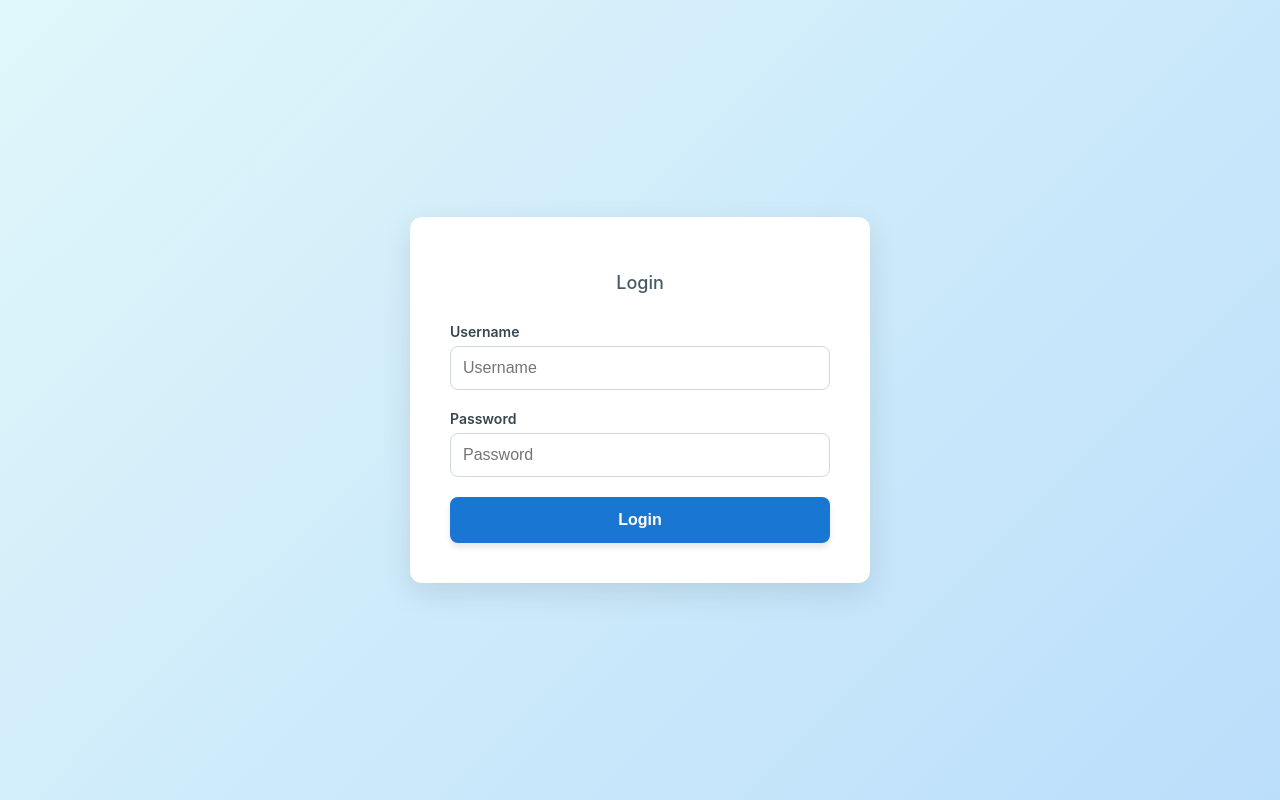
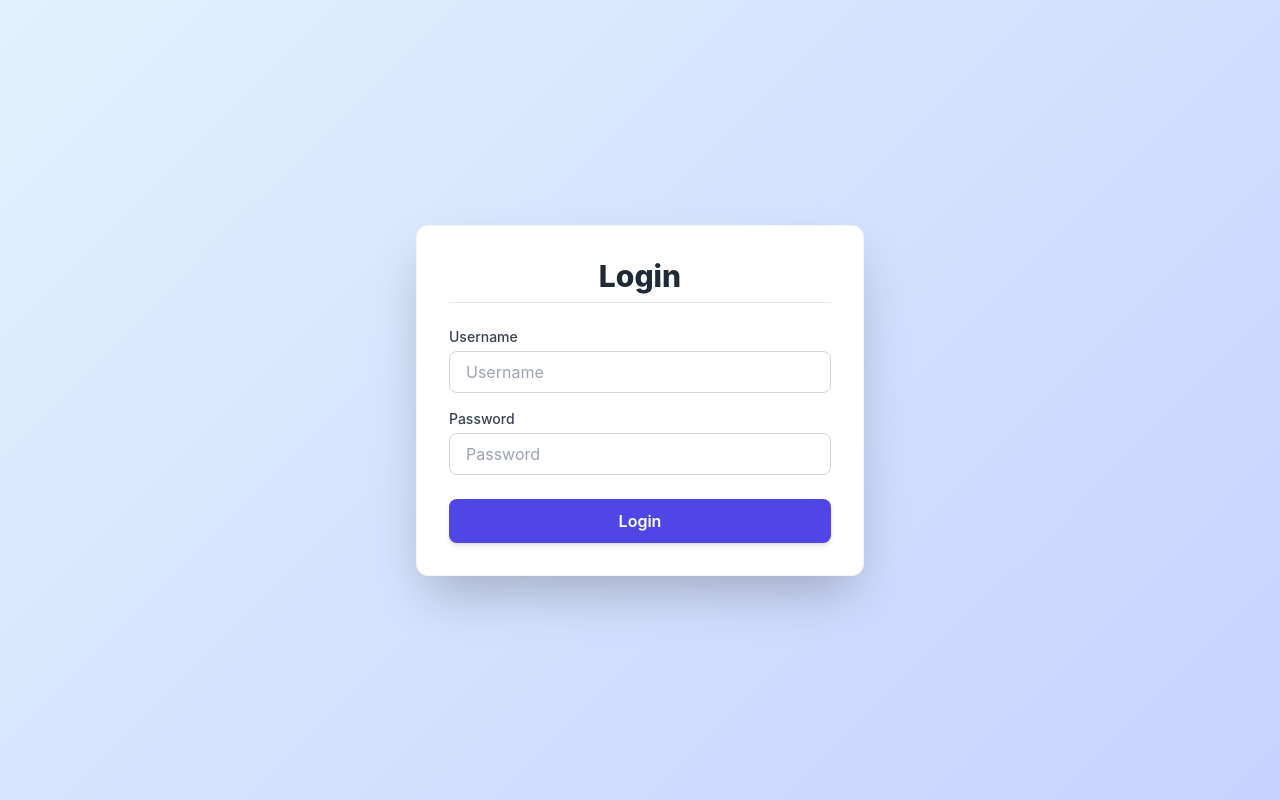
Before and after one commit to Aram04/CSE108-Lab-8, a Flask app: page /login in a window 1280 px wide. Run offline with Flask 3, Linux system fonts and the light colour scheme; some libraries are stand-ins or nearby versions.

Commit message:
style for login page to keep up with the rest of the styling theme. Style.css now obsolete.

```diff
--- a/templates/login.html
+++ b/templates/login.html
@@ -1,31 +1,74 @@
 <!DOCTYPE html>
-<html>
+<html lang="en">
 <head>
+    <meta charset="UTF-8">
+    <meta name="viewport" content="width=device-width, initial-scale=1.0">
     <title>Login</title>
-    <link rel="stylesheet" type="text/css" href="../static/style.css">
+    <script src="https://cdn.tailwindcss.com"></script>
+    <style>
+        body {
+            font-family: 'Inter', sans-serif;
+            /* Using a smooth, professional background gradient */
+            background: linear-gradient(135deg, #e0f2fe 0%, #c7d2fe 100%);
+            display: flex;
+            justify-content: center;
+            align-items: center;
+            min-height: 100vh;
+        }
+    </style>
 </head>
 <body>
 
-<div class="login-container">
-    <h2 class="login-title">Login</h2>
+<div class="max-w-md w-full p-8 bg-white rounded-xl shadow-2xl border border-gray-100 transform transition-all duration-300 hover:shadow-3xl">
 
-    <!-- Added proper form with POST -->
+    <h2 class="text-3xl font-extrabold text-center text-gray-800 mb-6 border-b pb-2">Login</h2>
+
+    <!-- Error Message Display: Shows up if the server passes an 'error' variable (e.g., wrong password) -->
+    {% if error %}
+        <div role="alert" class="p-4 mb-6 bg-red-100 border-l-4 border-red-500 text-red-700 rounded-lg shadow-md">
+            <div class="flex items-center">
+                <!-- Icon for Warning/Error -->
+                <svg class="h-6 w-6 mr-3 text-red-500" fill="none" viewBox="0 0 24 24" stroke="currentColor">
+                    <path stroke-linecap="round" stroke-linejoin="round" stroke-width="2" d="M12 9v2m0 4h.01m-6.938 4h13.856c1.54 0 2.502-1.667 1.732-3L13.732 4c-.77-1.333-2.694-1.333-3.464 0L3.398 16c-.77 1.333.192 3 1.732 3z"/>
+                </svg>
+                <p class="font-bold">Login Failed</p>
+            </div>
+            <p class="mt-1 text-sm">{{ error }}</p>
+        </div>
+    {% endif %}
+
+    <!-- Form -->
     <form action="/login" method="POST">
-
-        <div class="input-group">
-            <label for="username">Username</label>
-
-            <input type="text" id="username" name="username" placeholder="Username" required>
+        <!-- Username Field -->
+        <div class="mb-4">
+            <label for="username" class="block text-sm font-medium text-gray-700 mb-1">Username</label>
+            <input type="text"
+                   id="username"
+                   name="username"
+                   placeholder="Username"
+                   required
+                   class="w-full px-4 py-2 border border-gray-300 rounded-lg focus:ring-indigo-500 focus:border-indigo-500 transition duration-150">
         </div>
 
-        <div class="input-group">
-            <label for="password">Password</label>
+        <!-- Password Field -->
+        <div class="mb-6">
+            <label for="password" class="block text-sm font-medium text-gray-700 mb-1">Password</label>
+            <input type="password"
+                   id="password"
+                   name="password"
+                   placeholder="Password"
+                   required
+                   class="w-full px-4 py-2 border border-gray-300 rounded-lg focus:ring-indigo-500 focus:border-indigo-500 transition duration-150">
+        </div>
 
-            <input type="password" id="password" name="password" placeholder="Password" required>
-        </div>
-        <button type="submit" class="login-button">Login</button>
+        <!-- Submit Button -->
+        <button type="submit"
+                class="w-full py-2.5 px-4 bg-indigo-600 text-white font-semibold rounded-lg shadow-md hover:bg-indigo-700
+                       focus:outline-none focus:ring-2 focus:ring-indigo-500 focus:ring-offset-2 transition duration-150 ease-in-out">
+            Login
+        </button>
+    </form>
 
-    </form>
 </div>
 
 </body>
```
Also changed, not shown: instance/lab8.db.
